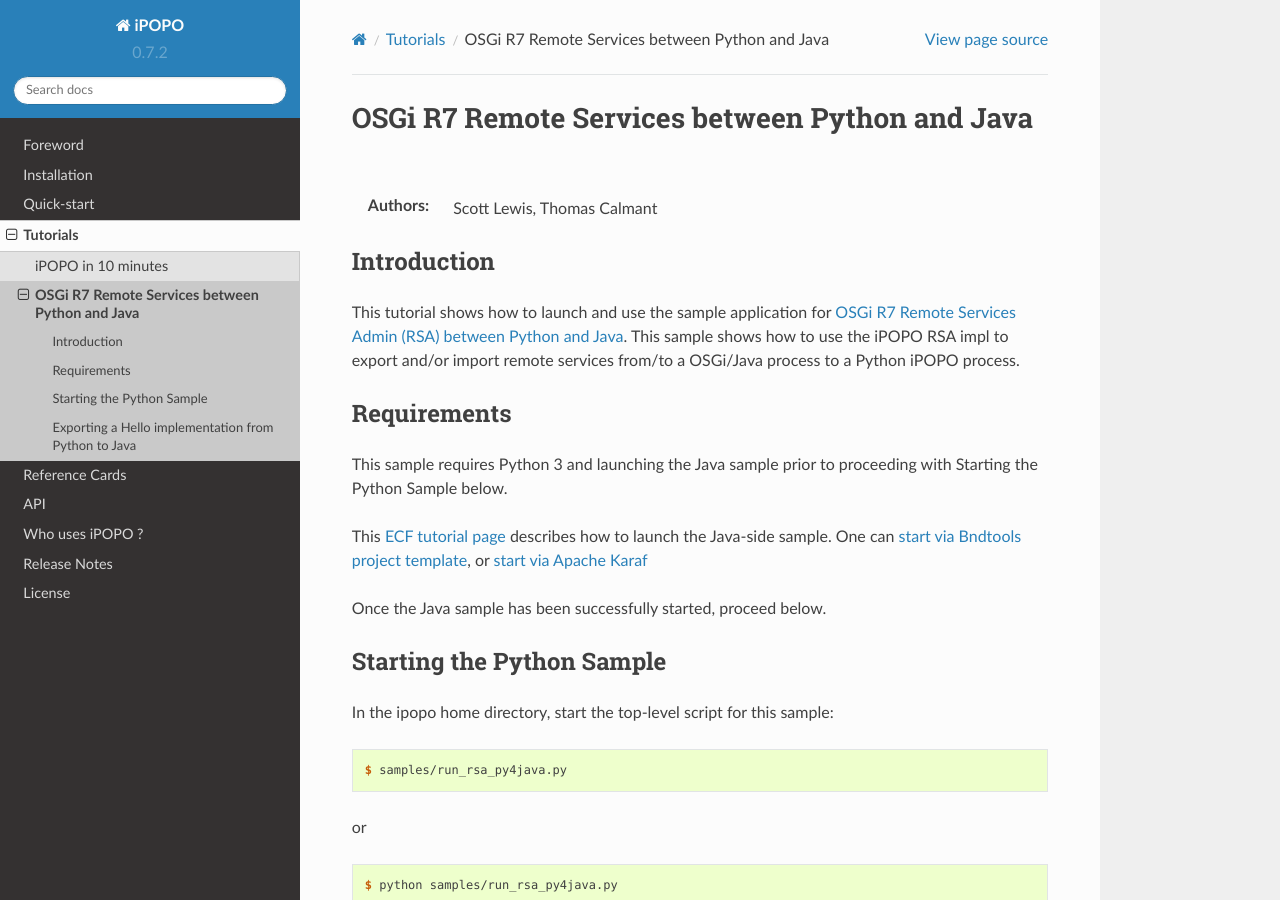
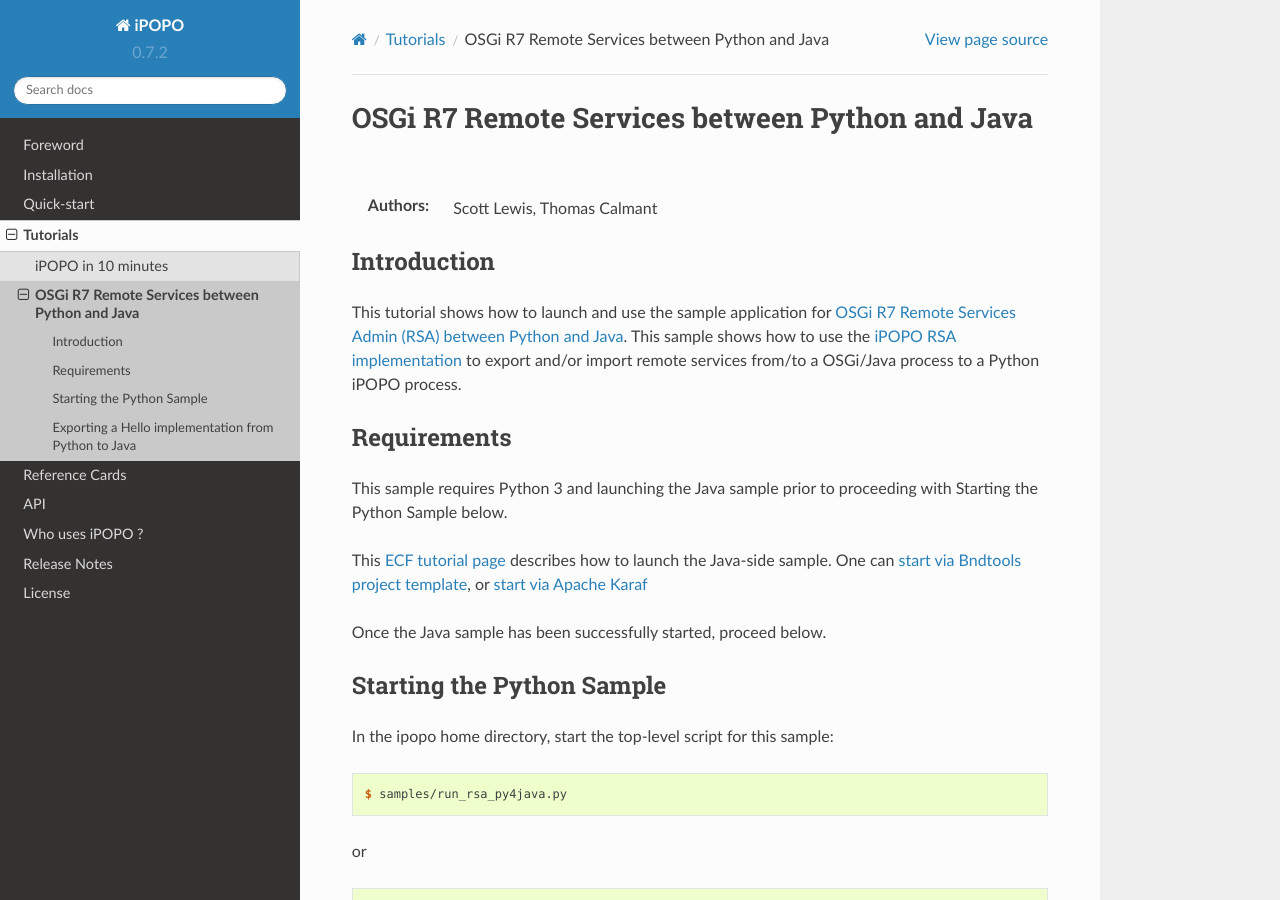
Before and after one commit to tcalmant/ipopo, a Sphinx documentation site: the page built from docs/tutorials/rsa_pythonjava.rst, in a window 1280 px wide and 900 px high. Built offline with Sphinx 7.4.7 and the Read the Docs theme 2.0.0, drawn with Linux system fonts in a browser that asks for light colours; pages that are not in the unit, such as notebooks, are missing from menus.

Commit message:
RSA tutorial: added link to RSA ref card

```diff
--- a/docs/tutorials/rsa_pythonjava.rst
+++ b/docs/tutorials/rsa_pythonjava.rst
@@ -10,8 +10,8 @@
 This tutorial shows how to launch and use the sample application for `OSGi R7
 Remote Services Admin (RSA) between Python and Java <https://wiki.eclipse.org/OSGi_R7_Remote_Services_between_Python_and_Java>`_.
 This sample shows
-how to use the iPOPO RSA impl to export and/or import remote
-services from/to a OSGi/Java process to a Python iPOPO process.
+how to use the :ref:`iPOPO RSA implementation <rsa>` to export and/or import
+remote services from/to a OSGi/Java process to a Python iPOPO process.
 
 Requirements
 ============
```
